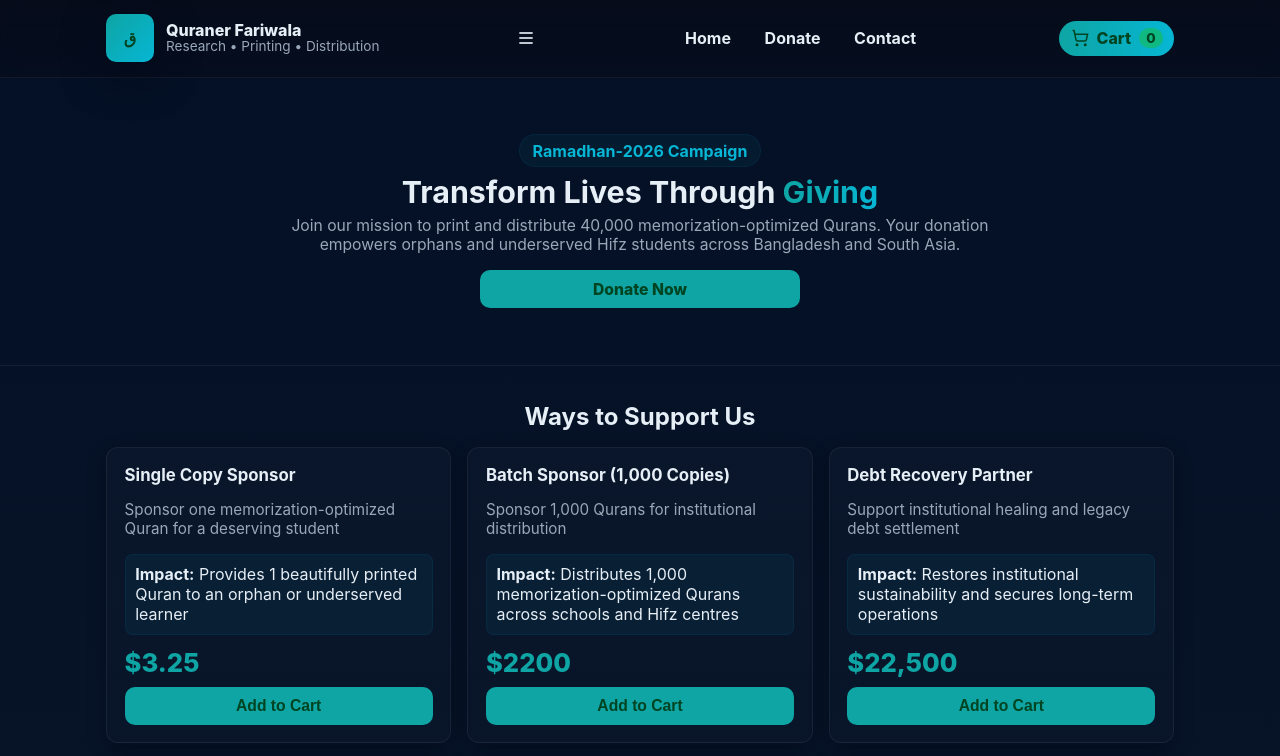
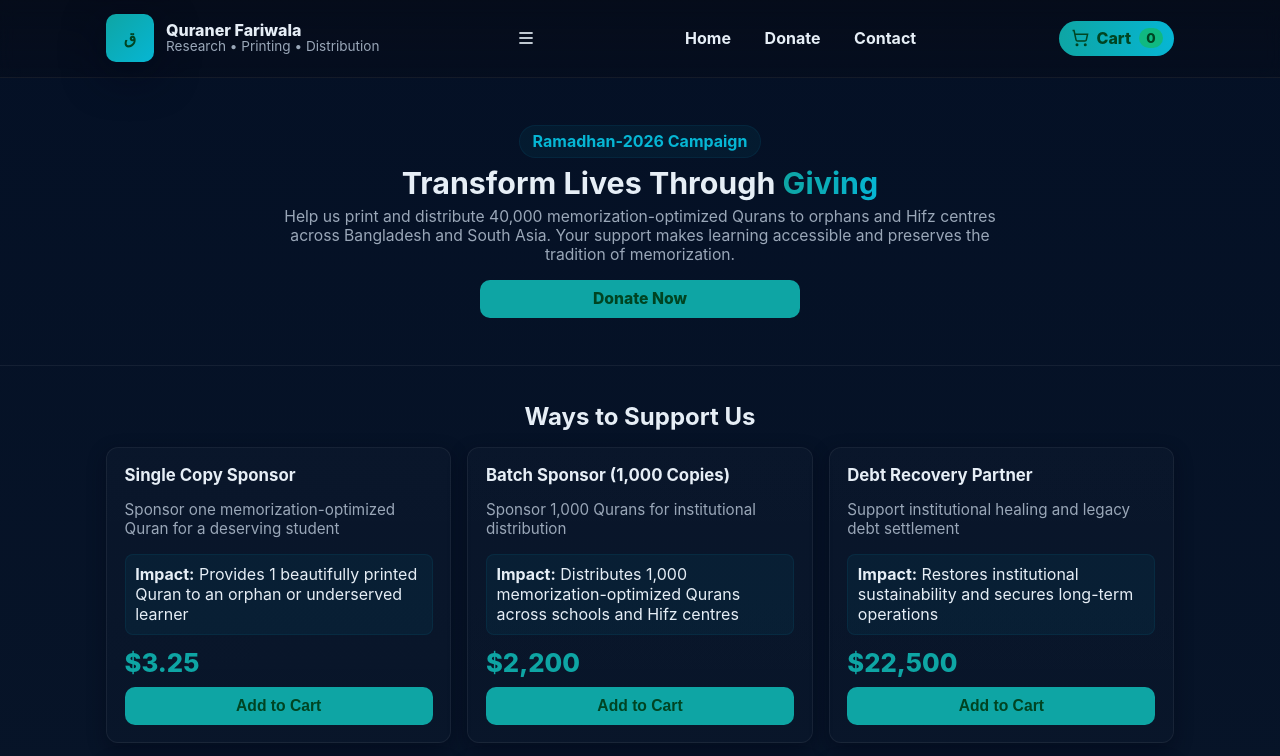
Before and after one commit to MJ-Ahmad/qfd, a website: page docs/donate.html in a window 1280 px wide. Shown: the top 756 px of the page. Drawn offline with Linux system fonts and the light colour scheme.

Commit message:
Initial commit

```diff
--- a/docs/donate.html
+++ b/docs/donate.html
@@ -6,7 +6,7 @@
   <title>Donate — Quraner Fariwala</title>
   <meta name="description" content="Support Quraner Fariwala — print and distribute memorization-optimized Qurans." />
   <link rel="icon" href="./favicon.ico" />
-  <link rel="stylesheet" href="css/style.css" />
+  <link rel="stylesheet" href="./css/style.css" />
 </head>
 <body>
   <!-- Header -->
@@ -52,7 +52,7 @@
     <div class="hero-card">
       <div class="kicker">Ramadhan-2026 Campaign</div>
       <h1>Transform Lives Through <span style="background:linear-gradient(90deg,var(--primary),var(--accent)); -webkit-background-clip:text; background-clip:text; color:transparent;">Giving</span></h1>
-      <p class="lead">Join our mission to print and distribute 40,000 memorization-optimized Qurans. Your donation empowers orphans and underserved Hifz students across Bangladesh and South Asia.</p>
+      <p class="lead">Help us print and distribute 40,000 memorization-optimized Qurans to orphans and Hifz centres across Bangladesh and South Asia. Your support makes learning accessible and preserves the tradition of memorization.</p>
       <div style="margin-top:1rem; max-width:320px; margin-left:auto; margin-right:auto;">
         <a class="full-btn" href="#donate">Donate Now</a>
       </div>
@@ -82,7 +82,7 @@
           <p class="muted">Sponsor 1,000 Qurans for institutional distribution</p>
           <div class="impact"><strong>Impact:</strong> Distributes 1,000 memorization-optimized Qurans across schools and Hifz centres</div>
           <div>
-            <div class="price">$2200</div>
+            <div class="price">$2,200</div>
             <button class="full-btn add-to-cart" data-title="Batch Sponsor (1,000 Copies)" data-price="2200" aria-label="Add Batch Sponsor to cart">Add to Cart</button>
           </div>
         </article>
```
